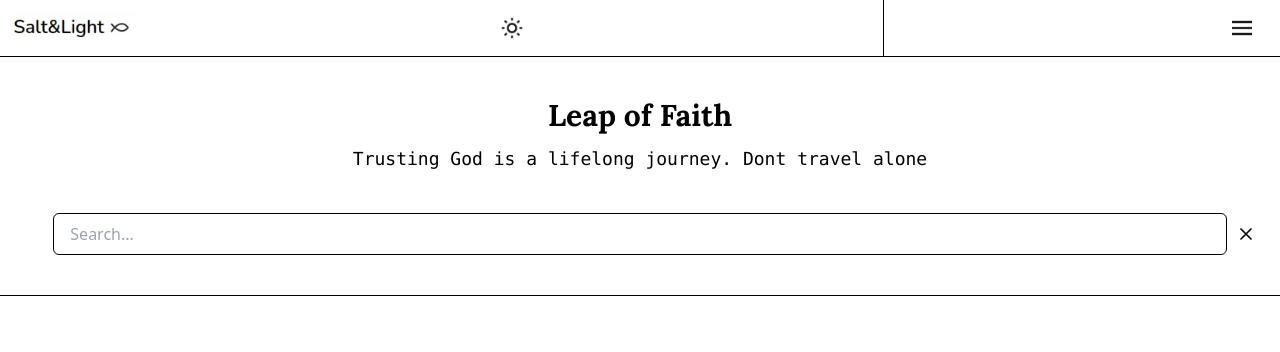
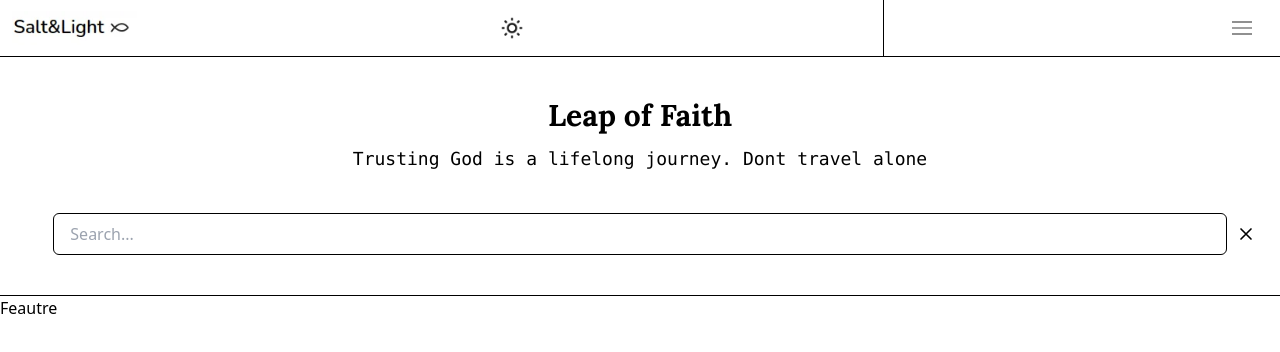
Before and after one commit to softwareNinja-888/salt_light_blog, a React (Vite) app in the folder blog/: page / in a window 1280 px wide. Shown: the top 352 px of the page. Built offline with nearby package versions, Linux system fonts and the light colour scheme.

Commit message:
Refactor code

```diff
--- a/blog/src/App.jsx
+++ b/blog/src/App.jsx
@@ -2,6 +2,7 @@ import { useState } from 'react'
 
 import { Header } from './components/Header'
 import { Hero } from './components/Hero'
+import { Body } from './components/Body'
 
 
 import { useTheme } from './components/ThemeContext';
@@ -17,6 +18,7 @@ function App() {
       <div className="bg-white h-screen w-screen dark:bg-theme">
         <Header/>
         <Hero/>
+        <Body/>
       </div>
 
     </>
--- /dev/null
+++ b/blog/src/components/Body.jsx
@@ -0,0 +1,9 @@
+import { Featured } from "./Featured"
+export function Body(){
+
+    return (
+        <>
+           <Featured/>
+        </>
+    )
+}
--- /dev/null
+++ b/blog/src/components/Featured.jsx
@@ -0,0 +1,9 @@
+export function Featured(){
+    return (
+        <>
+            <div className="">
+                Feautre
+            </div>
+        </>
+    )
+}
--- a/blog/src/components/Header.jsx
+++ b/blog/src/components/Header.jsx
@@ -21,7 +21,7 @@ export function Header(){
 				<ThemeToggle/>
 				<Line direction={'vertical'}/>
 				<div className="mr-4">
-            	    <img src={theme === 'light' ? menuDark : menuDark} onClick={() => setMenuOpen(!menuOpen)} className="w-5" />
+            	    <img src={theme === 'light' ? menuLight : menuDark} onClick={() => setMenuOpen(!menuOpen)} className="w-5" />
             	    {menuOpen && <HamburgerMenu menuOpen={menuOpen} setMenuOpen={setMenuOpen} />}
             	</div>
 
--- a/blog/src/components/Search.jsx
+++ b/blog/src/components/Search.jsx
@@ -20,7 +20,7 @@ export function Search() {
         id="searchInput"
         value={searchTerm}
         onChange={(e) => setSearchTerm(e.target.value)}
-        className= " dark:bg-theme dark:text-white text-black w-11/12 px-4 py-2 pr-10 border border-black rounded-md focus:outline-none focus:ring-1 focus:ring-blue-500 focus:border-blue-500"
+        className= "dark:bg-white text-black w-11/12 px-4 py-2 pr-10 border border-black rounded-md focus:outline-none focus:ring-1 focus:ring-blue-500 focus:border-blue-500"
       />
 
       {/* Animated Clear Button */}
```
Also changed, not shown: blog/public/dark/menuDark.webp, blog/public/lightMenu.webp (added).
